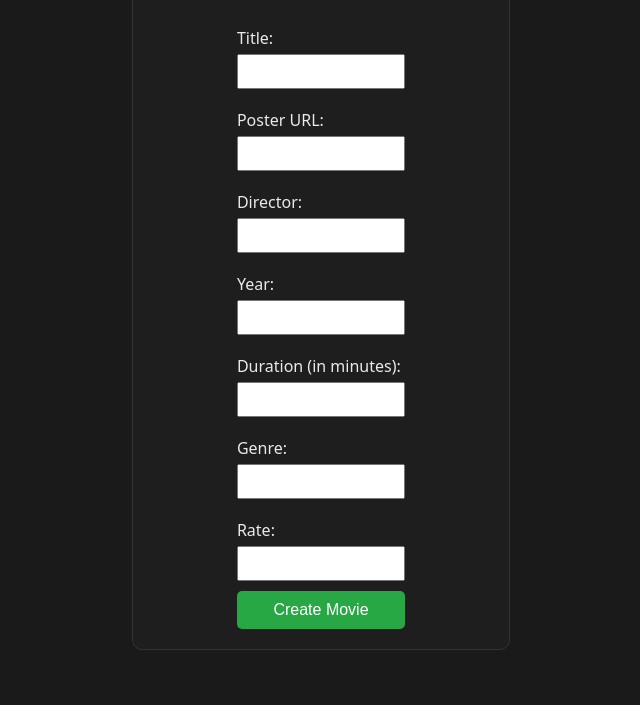
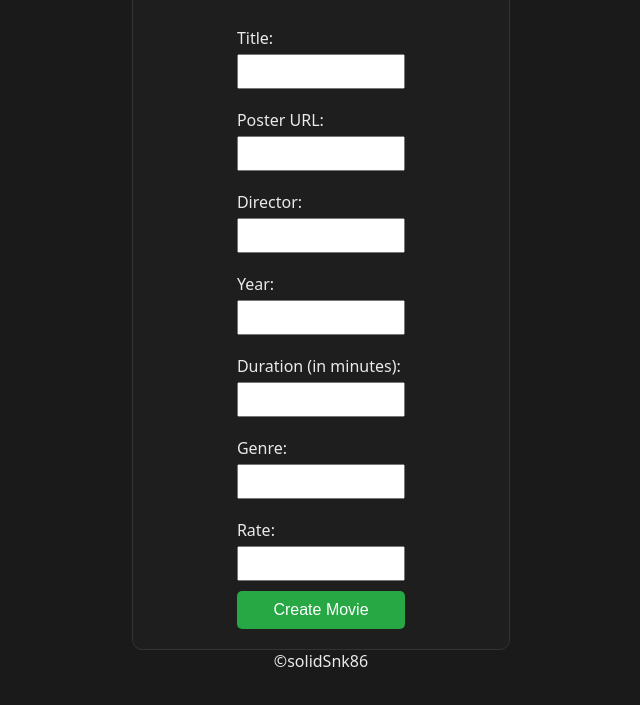
Before and after one commit to solidsnk86/REST_API_DEPLOY, a website: page web/index.html in a window 1280 px wide. Shown: the part 85-790 px from the top of the page, without its empty margins (319-959 px from the left). Drawn offline with Linux system fonts and the light colour scheme; no server answers.

Commit message:
update readme

```diff
--- a/web/index.html
+++ b/web/index.html
@@ -43,5 +43,6 @@
       </header>
     </div>
     <main></main>
+    <footer>&copy;solidSnk86</footer>
   </body>
 </html>
--- a/web/styles/styles.css
+++ b/web/styles/styles.css
@@ -115,3 +115,8 @@ article button {
 article button:hover {
   background-color: #ff4569;
 }
+
+footer {
+  color: #eaeaea;
+  text-align: center;
+}
```
Also changed, not shown: README.md (added).
